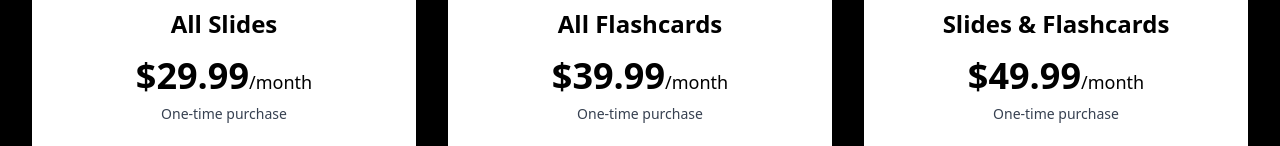
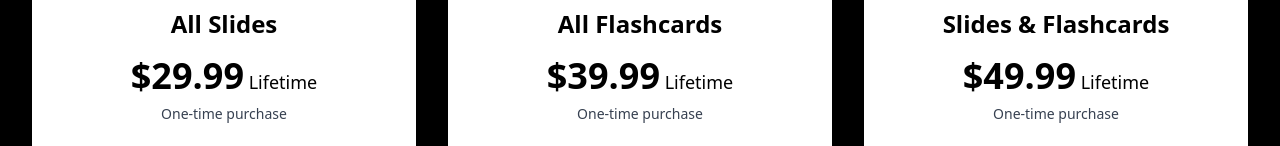
Before and after one commit to abel123code/tuition-biz, a React (Vite) app in the folder frontend/: page / in a window 1280 px wide. Shown: the part 2426-2572 px from the top of the page. Built offline with nearby package versions, Linux system fonts and the light colour scheme; no server answers.

Commit message:
lifetime

```diff
--- a/frontend/src/component/PricingPage.jsx
+++ b/frontend/src/component/PricingPage.jsx
@@ -52,7 +52,7 @@ const PricingPage = () => {
             <div key={plan.name} className="bg-white rounded-lg p-8 shadow-lg w-full lg:w-1/3 text-black">
               <h3 className="text-2xl font-semibold">{plan.name}</h3>
               <p className="text-4xl font-bold mt-4">
-                {plan.price}<span className="text-lg font-normal">/month</span>
+                {plan.price}<span className="text-lg font-normal"> Lifetime</span>
               </p>
               <p className="text-sm text-gray-700 mt-2">{plan.description}</p>
               <button className="mt-6 bg-purple-500 text-white rounded-full w-4/5 mx-auto block px-6 py-2 hover:bg-purple-600">
```
